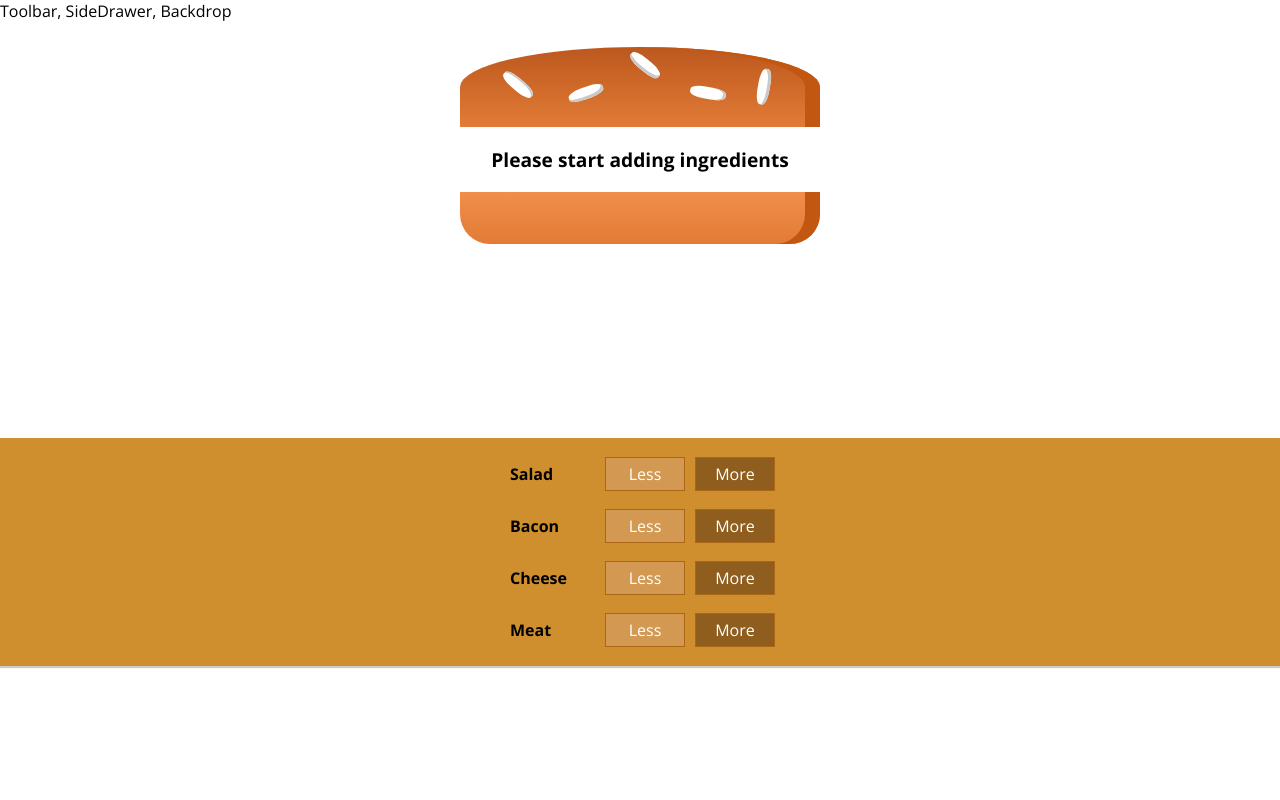
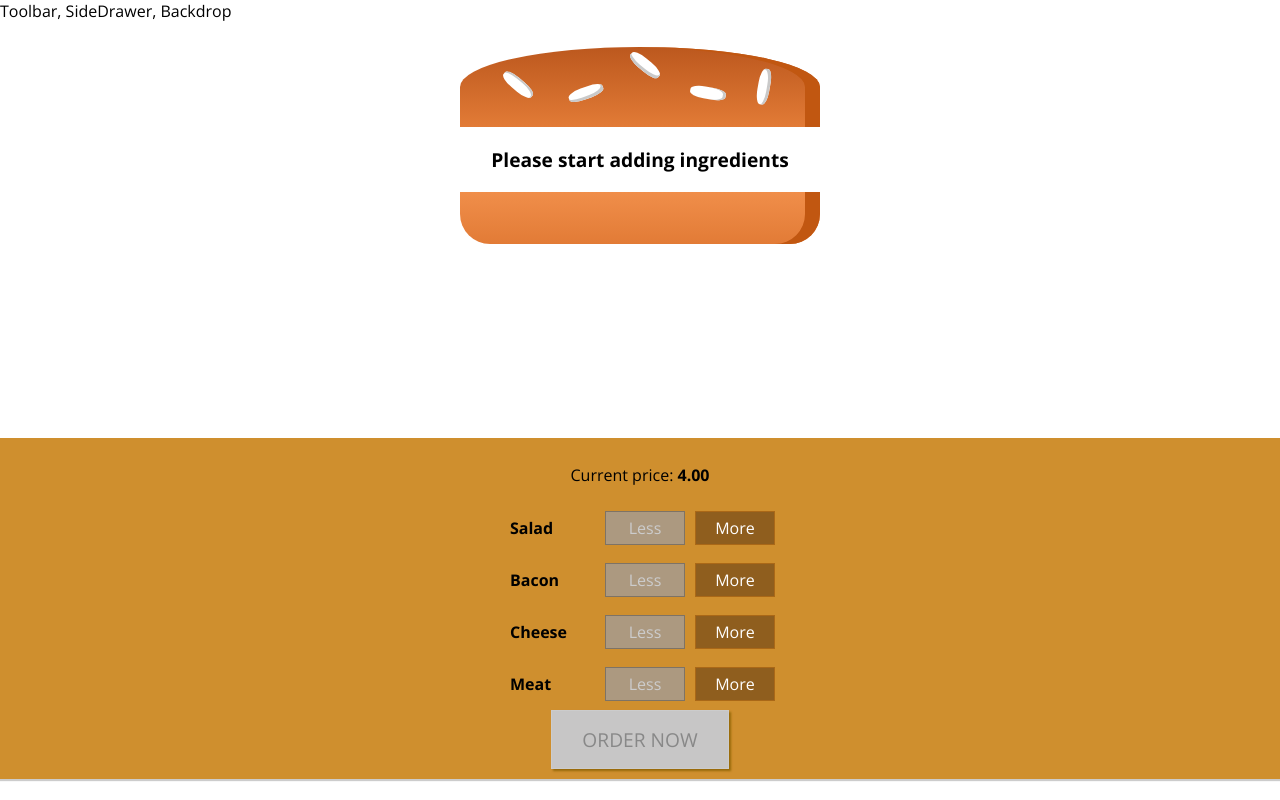
Before and after one commit to Kswierk/burger-builder-react, a React app: page / in a window 1280 px wide. Built offline with nearby package versions, Linux system fonts and the light colour scheme.

Commit message:
Added build controls

```diff
--- a/src/components/Burger/BuildControls/BuildControl/BuildControl.js
+++ b/src/components/Burger/BuildControls/BuildControl/BuildControl.js
@@ -81,7 +81,9 @@
 const buildControl = (props) => (
   <BuildControl>
     <Label>{props.label}</Label>
-    <LessBtn>Less</LessBtn>
+    <LessBtn onClick={props.removed} disabled={props.disabled}>
+      Less
+    </LessBtn>
     <MoreBtn onClick={props.added}>More</MoreBtn>
   </BuildControl>
 );
--- a/src/components/Burger/BuildControls/BuildControls.js
+++ b/src/components/Burger/BuildControls/BuildControls.js
@@ -20,15 +20,64 @@
   { label: "Meat", type: "meat" },
 ];
 
+const OrderButton = styled.button`
+  background-color: #dad735;
+  outline: none;
+  cursor: pointer;
+  border: 1px solid #966909;
+  color: #966909;
+  font-family: inherit;
+  font-size: 1.2em;
+  padding: 15px 30px;
+  box-shadow: 2px 2px 2px #966909;
+  text-transform: uppercase;
+  :hover,
+  :active {
+    background-color: #a0db41;
+    border: 1px solid #966909;
+    color: #966909;
+  }
+
+  :disabled {
+    background-color: #c7c6c6;
+    cursor: not-allowed;
+    border: 1px solid #ccc;
+    color: #888888;
+  }
+
+  :not(:disabled) {
+    animation: enable 0.3s linear;
+  }
+  @keyframes enable {
+    0% {
+      transform: scale(1);
+    }
+    60% {
+      transform: scale(1.1);
+    }
+    100% {
+      transform: scale(1);
+    }
+  }
+`;
+
 const buildControls = (props) => (
   <BuildControls>
+    <p>
+      Current price: <strong>{props.price.toFixed(2)}</strong>
+    </p>
     {controls.map((ctrl) => (
       <BuildControl
         key={ctrl.label}
         label={ctrl.label}
         added={() => props.ingredientAdded(ctrl.type)}
+        removed={() => props.ingredientRemoved(ctrl.type)}
+        disabled={props.disabled[ctrl.type]}
       />
     ))}
+    <OrderButton onClick={props.ordered} disabled={!props.purchasable}>
+      Order now
+    </OrderButton>
   </BuildControls>
 );
 export default buildControls;
--- a/src/components/Burger/Burger.js
+++ b/src/components/Burger/Burger.js
@@ -6,7 +6,7 @@
   width: 100%;
   margin: auto;
   height: 400px;
-  overflow: scroll;
+  overflow-y: scroll;
   text-align: center;
   font-weight: bold;
   font-size: 1.2rem;
--- /dev/null
+++ b/src/components/Burger/OrderSummary/OrderSummary.js
@@ -0,0 +1,24 @@
+import React from "react";
+
+import Aux from "../../../hoc/Auxiliary";
+
+const orderSummary = (props) => {
+  const ingredientSummary = Object.keys(props.ingredients).map((igKey) => {
+    return (
+      <li key={igKey}>
+        <span style={{ textTransform: "capitalize" }}>{igKey}</span>:{" "}
+        {props.ingredients[igKey]}
+      </li>
+    );
+  });
+  return (
+    <Aux>
+      <h3>Your Order</h3>
+      <p>A delicious burger with the following ingredients:</p>
+      <ul>{ingredientSummary}</ul>
+      <p>Continue to Checkout?</p>
+    </Aux>
+  );
+};
+
+export default orderSummary;
--- /dev/null
+++ b/src/components/UI/Modal/Modal.js
@@ -0,0 +1,34 @@
+import React from "react";
+import styled from "styled-components";
+
+const StyledModal = styled.div`
+  position: fixed;
+  z-index: 500;
+  background-color: white;
+  width: 70%;
+  border: 1px solid #ccc;
+  box-shadow: 1px 1px 1px black;
+  padding: 16px;
+  left: 15%;
+  top: 30%;
+  box-sizing: border-box;
+  transition: all 0.3s ease-out;
+
+  @media (min-width: 600px) {
+    width: 500px;
+    left: calc(50% - 250px);
+  }
+`;
+
+const modal = (props) => (
+  <StyledModal
+    style={{
+      transform: props.show ? "translateY(0)" : "translateY(-100vh)",
+      opacity: props.show ? 1 : 0,
+    }}
+  >
+    {props.children}
+  </StyledModal>
+);
+
+export default modal;
--- a/src/containers/BurgerBuilder/BurgerBuilder.js
+++ b/src/containers/BurgerBuilder/BurgerBuilder.js
@@ -3,6 +3,9 @@
 import Aux from "../../hoc/Auxiliary";
 import Burger from "../../components/Burger/Burger";
 import BuildControls from "../../components/Burger/BuildControls/BuildControls";
+
+import Modal from "../../components/UI/Modal/Modal";
+import OrderSummary from "../../components/Burger/OrderSummary/OrderSummary";
 
 const INGREDIENT_PRICES = {
   salad: 0.5,
@@ -20,7 +23,21 @@
       meat: 0,
     },
     totalPrice: 4,
+    purchasable: false,
+    purchasing: false,
   };
+
+  updatePurchaseState(ingredients) {
+    const sum = Object.keys(ingredients)
+      .map((igKey) => {
+        return ingredients[igKey];
+      })
+      .reduce((sum, el) => {
+        return sum + el;
+      }, 0);
+
+    this.setState({ purchasable: sum > 0 });
+  }
 
   addIngredientHandler = (type) => {
     const oldCount = this.state.ingredients[type];
@@ -33,13 +50,50 @@
     const oldPrice = this.state.totalPrice;
     const newPrice = oldPrice + priceAddition;
     this.setState({ totalPrice: newPrice, ingredients: updatedIngredients });
+    this.updatePurchaseState(updatedIngredients);
+  };
+
+  removeIngredientHandler = (type) => {
+    const oldCount = this.state.ingredients[type];
+    if (oldCount <= 0) return;
+
+    const updatedCount = oldCount - 1;
+    const updatedIngredients = {
+      ...this.state.ingredients,
+    };
+    updatedIngredients[type] = updatedCount;
+    const priceReduction = INGREDIENT_PRICES[type];
+    const oldPrice = this.state.totalPrice;
+    const newPrice = oldPrice - priceReduction;
+    this.setState({ totalPrice: newPrice, ingredients: updatedIngredients });
+    this.updatePurchaseState(updatedIngredients);
+  };
+
+  purchaseHandler = () => {
+    this.setState({ purchasing: true });
   };
 
   render() {
+    const disabledInfo = {
+      ...this.state.ingredients,
+    };
+    for (let key in disabledInfo) {
+      disabledInfo[key] = disabledInfo[key] <= 0;
+    }
     return (
       <Aux>
+        <Modal show={this.state.purchasing}>
+          <OrderSummary ingredients={this.state.ingredients} />
+        </Modal>
         <Burger ingredients={this.state.ingredients} />
-        <BuildControls ingredientAdded={this.addIngredientHandler} />
+        <BuildControls
+          ingredientAdded={this.addIngredientHandler}
+          ingredientRemoved={this.removeIngredientHandler}
+          disabled={disabledInfo}
+          price={this.state.totalPrice}
+          purchasable={this.state.purchasable}
+          ordered={this.purchaseHandler}
+        />
       </Aux>
     );
   }
```
Also changed, not shown: src/components/UI/Backdrop/Backdrop.js (added).
